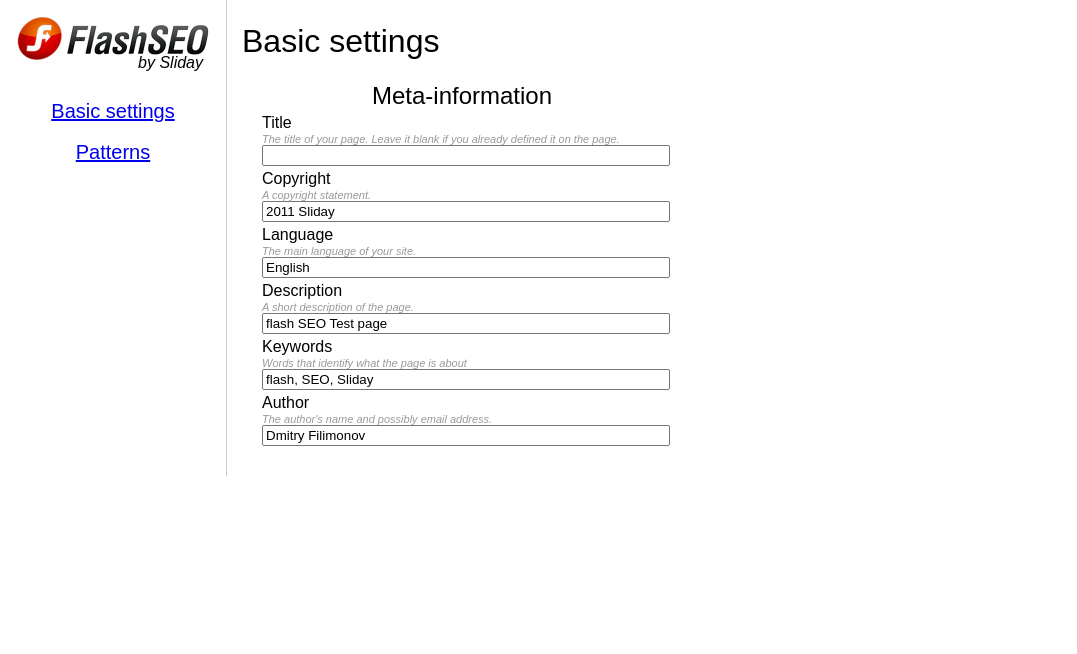
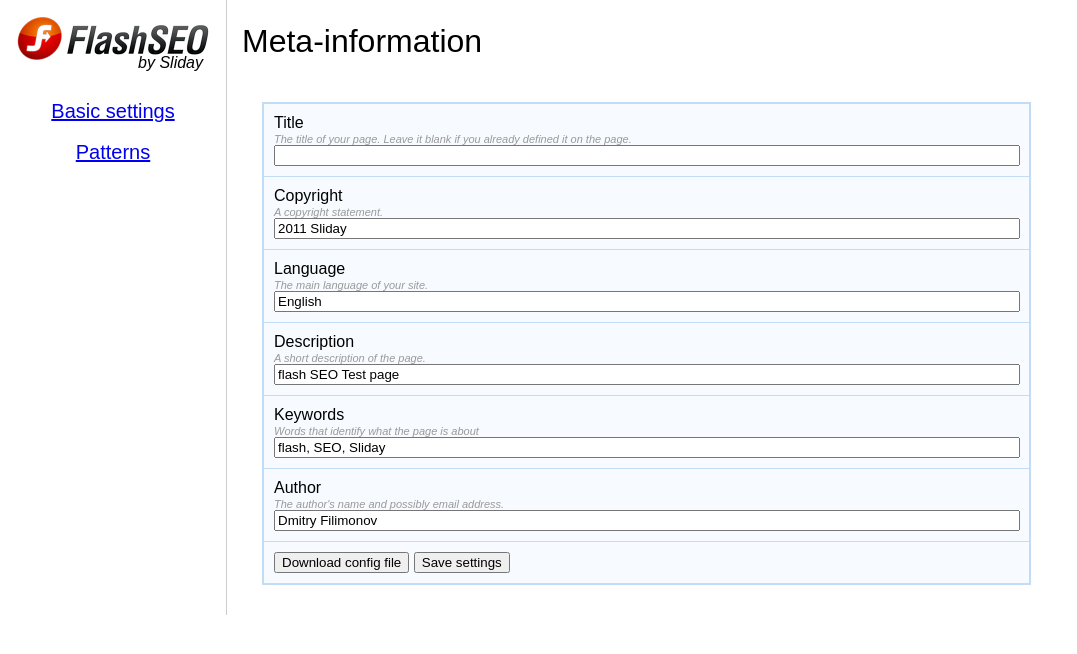
Before and after one commit to sliday/flashSEO, a PHP site: page /index.php in a window 1280 px wide. Shown: the top 654 px of the page, without its empty margins (0-1077 px from the left). Run offline with PHP 8.4, Linux system fonts and the light colour scheme.

Commit message:
continue setup page development

```diff
--- a/src/setup/index.php
+++ b/src/setup/index.php
@@ -32,15 +32,44 @@
 			img {
 				border:0;
 			}
+
+			.meta-table{
+				padding:-10px;
+				background-color:#f7fbff;
+				border:2px solid #c2dcf5;
+			}
+
+
+			.meta{
+				padding:10px;
+				//margin-left:8px;
+				margin-bottom:8px;
+
+				border-top:1px solid #c2dcf5;
+			}
+			.meta-red{
+				padding:10px;
+				margin-bottom:8px;
+				//background-color:#ffdbdb;
+				border-top:1px solid #c2dcf5;
+			}
+			.meta-borderless{
+				padding:10px;
+				margin-bottom:8px;
+			}
+
+
 			.settings {
-				width:400px;
+
+				width:99%;
+
 			}
 			.links {
 				width:100%;
 				//position:absolute;
 				//bottom:20px;
 				padding-top:20px;
-				//border-top:1px solid #cccccc;
+				//border-top:1px solid #cfcfcf;
 
 				padding-left:8px;
 				//margin-top:30px;
@@ -50,7 +79,7 @@
 				margin-left:-4px;
 			}
 			.meta_title{
-				padding-top:4px;
+				//padding-top:4px;
 				margin-bottom:-4px;
 
 			}
@@ -66,8 +95,8 @@
 		</style>
 	</head>
 	<body>
-		<table style="padding-bottom:20px;">
-			<tr><td style="vertical-align:top;">
+		<table style="padding-bottom:20px;width:100%;">
+			<tr><td style="vertical-align:top;width:200px">
 					<div class="left_panel">
 						<a href="index.php" ><img src="flashSEO_logo.png" width="200px" height="51px" ></a>
 						<div style="text-align:right;margin-right:10px;margin-top:-10px;margin-bottom:-8px"><i>by Sliday</i></div><!--margin-bottom:-29px-->
@@ -77,31 +106,36 @@
 					</div>
 			</td>
 
-			<td style="display: block;margin-top:-2px;margin-bottom:-2px;padding-bottom:30px;padding-left:15px;padding-top:2px;border-left:1px solid #cccccc">
+			<td style="min-width:400px;width:75%;display: block;margin-top:-2px;margin-bottom:-2px;padding-bottom:30px;padding-left:15px;padding-top:2px;border-left:1px solid #cccccc">
 			<div >
-					<h1>Basic settings</h1>
+					<h1>Meta-information</h1>
 
 					<div style="padding-left:20px;">
-								<div style="width:400px;text-align:center;">
-								<h2>Meta-information</h2>
+								<div style="width:100%;text-align:left;padding-bottom:20px;">
+								<h2></h2>
 								</div>
+								<table width="100%" class="meta-table" cellspacing="0">
 							<?php
 								$titles=array("Title","Copyright","Language","Description","Keywords","Author");
 								$descriptions=array("The title of your page. Leave it blank if you already defined it on the page.","A copyright statement.","The main language of your site.","A short description of the page.","Words that identify what the page is about","The author's name and possibly email address.");
 								$values=array(&$title,&$copyright,&$language,&$description,&$keywords,&$author);
 								for($i=0;$i<count($titles);$i++){
-								$r='';
-								if($i%2==1){
-									$r="style='background-color:#ffcccc;'";
-								}else{
-									$r="style='background-color:#ccffcc;'";
+								if($i==0)echo "<tr><td class='meta-borderless'>";
+								else echo "<tr><td class='meta'>";
+								echo "<div ><div class='meta_title'>".$titles[$i]."</div><div class='meta_description'>".$descriptions[$i]."</div>";
+								echo "<input class='settings' type='text' value='".$values[$i]."'/></div>";
+								echo "</tr></td>";
 								}
-								$r='';
-								echo "<div class='meta_title'>".$titles[$i]."</div><div class='meta_description'>".$descriptions[$i]."</div>";
-								echo "<input class='settings' type='text' value='".$values[$i]."'/>";
-								}
+
 							?>
+							<tr><td class='meta-red'>
+							<div class='save_settings'>
+								<input value="Download config file" type="submit"  />
+								<input value="Save settings" type="submit"  />
+							</td></tr>
+							</table>
 
+							</div>
 
 
 
```
